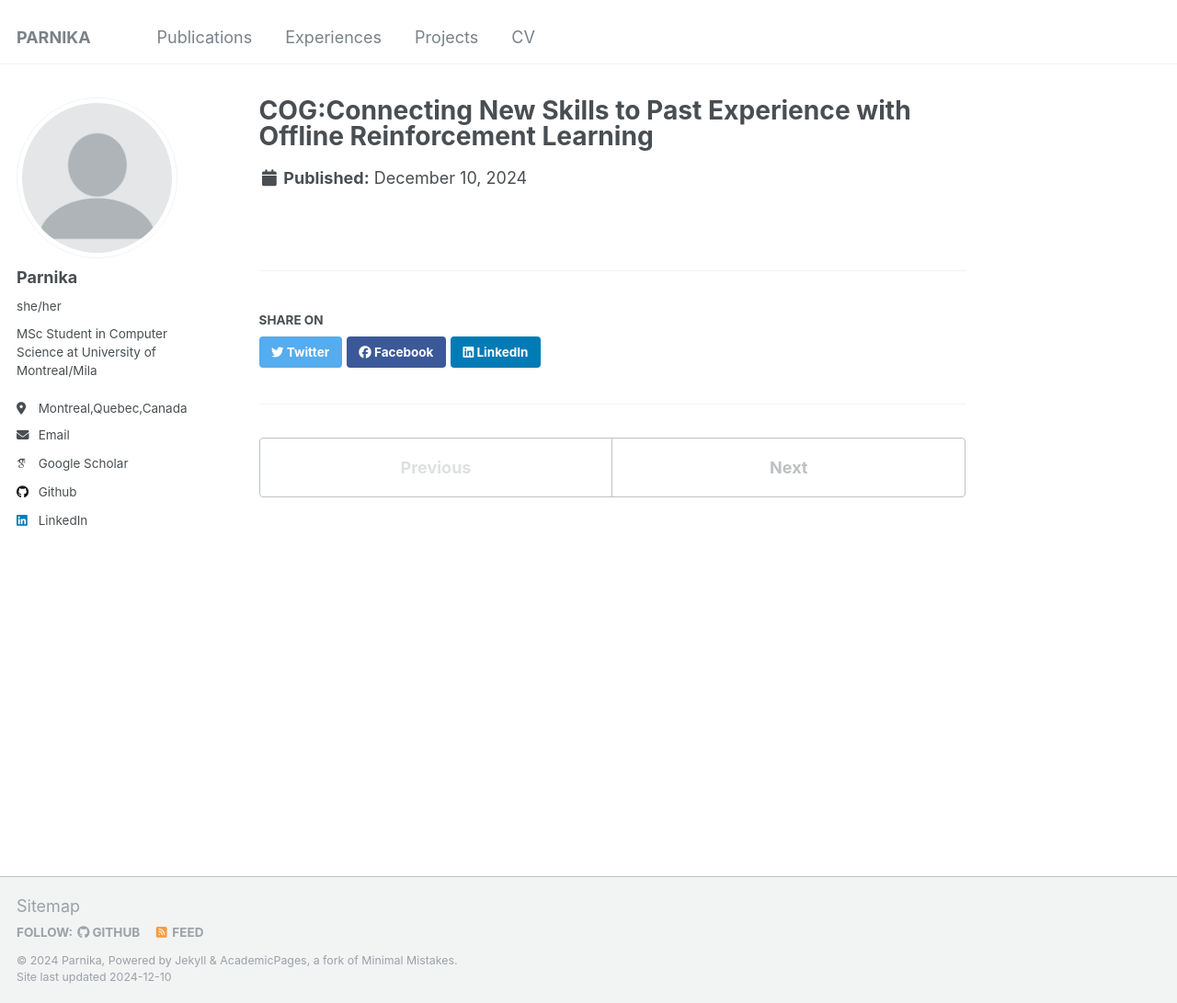
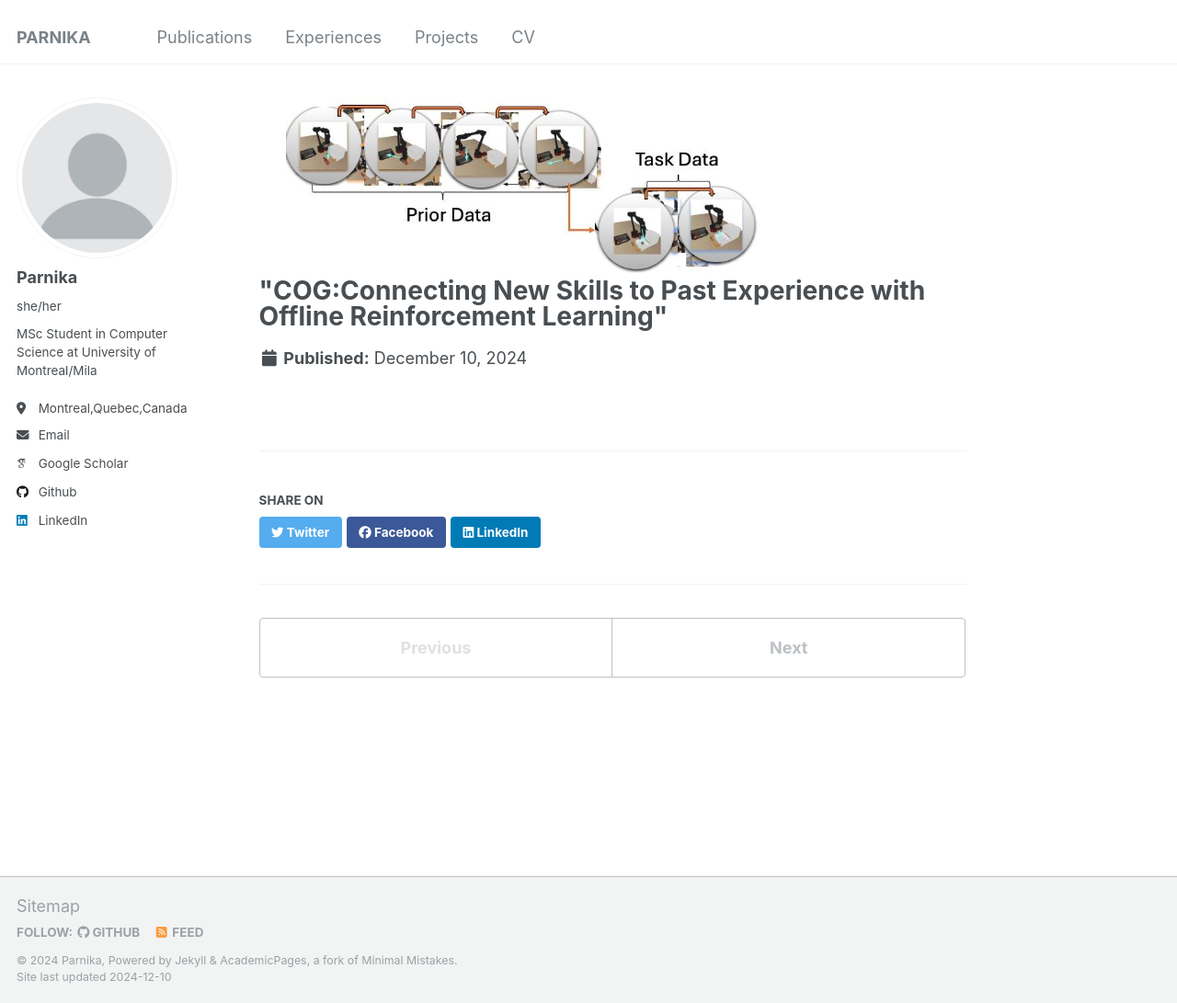
Before and after one commit to parnika31/parnika31.github.io, a Jekyll site: the page built from _portfolio/portfolio-1.md, in a window 1280 px wide and 1091 px high. Shown: the whole window at 92% size. Built offline with Jekyll 4.4.1, drawn with Linux system fonts in a browser that asks for light colours; some web fonts are replaced.

Commit message:
Update portfolio-1.md

```diff
--- a/_portfolio/portfolio-1.md
+++ b/_portfolio/portfolio-1.md
@@ -1,5 +1,5 @@
 ---
-title: "COG:Connecting New Skills to Past Experience with Offline Reinforcement Learning"
-excerpt: "Added 2 new experiments.<br/><img src='/images/COG.png'>"
+title: <p><img src='/images/COG.png'> "COG:Connecting New Skills to Past Experience with Offline Reinforcement Learning"</p>
+excerpt: "Added 2 new experiments.<br/>"
 collection: portfolio
 ---
```
